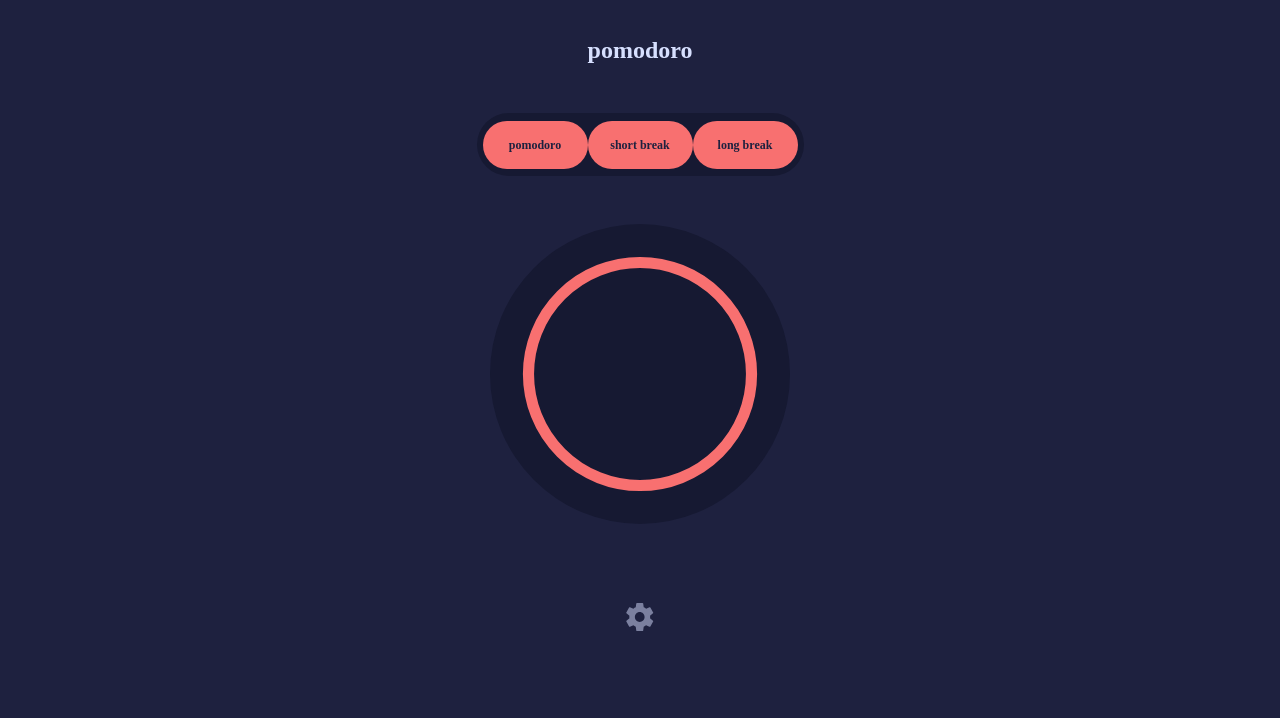
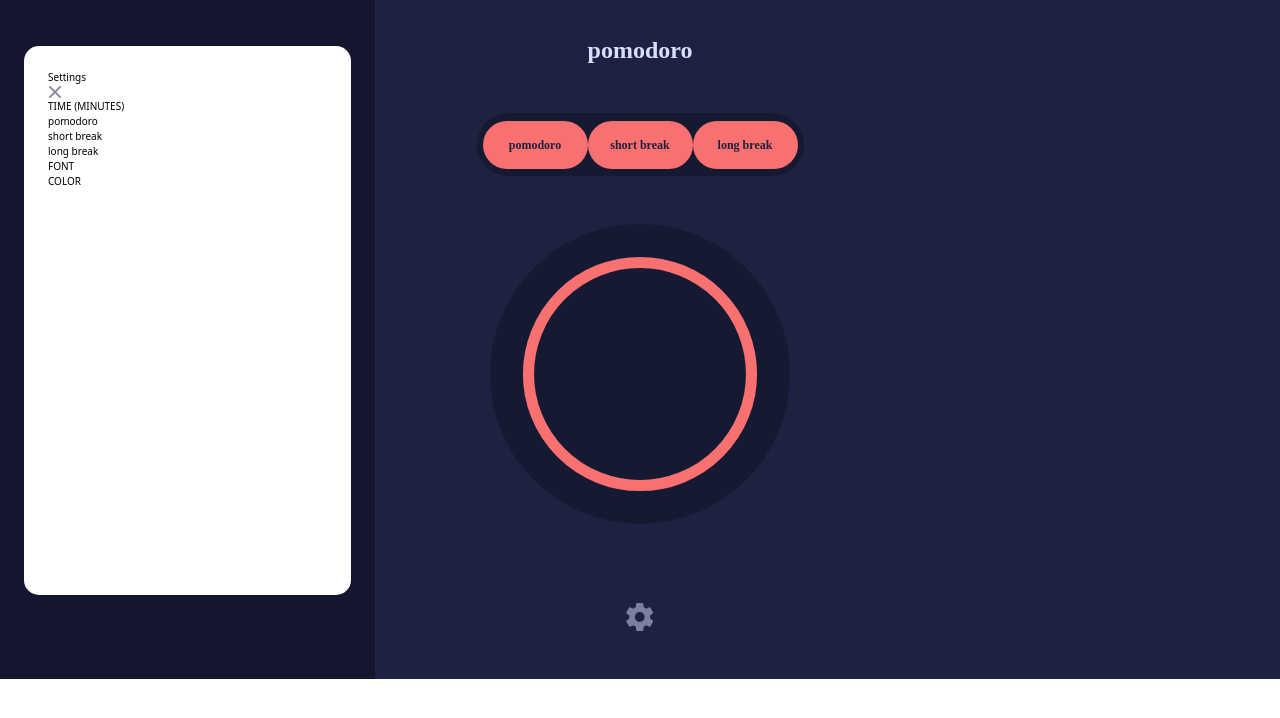
Before and after one commit to GIGAKLIBADZE/pomodoro-app, a React (Vite) app: page /pomodoro in a window 1280 px wide. Shown: the top 718 px of the page. Built offline with nearby package versions, Linux system fonts and the light colour scheme.

Commit message:
add a structure for a page for settings

```diff
--- /dev/null
+++ b/src/components/Settings.tsx
@@ -0,0 +1,45 @@
+import Cancel from "/images/icon-close.svg";
+
+const Settings: React.FC = () => {
+  return (
+    <div className="h-full absolute top-0 left-0 for-opacity pt-[4.6rem] px-[2.4rem]">
+      <div className="w-[32.7rem] h-[54.9rem] rounded-[15px] pt-[2.4rem] px-[2.4rem] bg-white m-auto">
+        <div>
+          <h2>Settings</h2>
+          <img src={Cancel} alt="Cancel" />
+        </div>
+        <div></div>
+        <h3>TIME (MINUTES)</h3>
+        <div>
+          <div>
+            <label htmlFor="pomodoro">pomodoro</label>
+            <input id="pomodoro" name="pomodoro" min="1" max="60" />
+          </div>
+          <div>
+            <label htmlFor="short">short break</label>
+            <input id="short" name="short" min="1" max="5" />
+          </div>
+          <div>
+            <label htmlFor="long">long break</label>
+            <input id="long" name="long" min="10" max="25" />
+          </div>
+        </div>
+        <div></div>
+        <div>
+          <h3>FONT</h3>
+          <div></div>
+          <div></div>
+          <div></div>
+        </div>
+        <div>
+          <h3>COLOR</h3>
+          <div></div>
+          <div></div>
+          <div></div>
+        </div>
+      </div>
+    </div>
+  );
+};
+
+export default Settings;
--- a/src/index.css
+++ b/src/index.css
@@ -1,8 +1,4 @@
 @import "tailwindcss";
-
-html {
-    font-size: 62.5% !important;
-}
 
 *,
 *::before,
@@ -10,11 +6,18 @@ html {
     box-sizing: border-box;
 }
 
+html {
+    font-size: 62.5% !important;
+}
 
 body {
     width: 100vw;
     min-height: 100vh;
     overflow-x: hidden;
+}
+
+.for-opacity {
+    background-color: rgba(10, 12, 28, 0.5)
 }
 
 @layer components {
--- a/src/pages/pomodoro.tsx
+++ b/src/pages/pomodoro.tsx
@@ -2,13 +2,15 @@ import React from "react";
 import HeaderAndMenu from "../components/HeaderAndMenu";
 import ShowTimer from "../components/ShowTimer";
 import SettingsImage from "../components/SeettingsImage";
+import Settings from "../components/Settings";
 
 const Pomodoro: React.FC = () => {
   return (
-    <div className="w-full min-h-screen bg-[#1e213f]">
+    <div className="bg-[#1e213f] relative">
       <HeaderAndMenu />
       <ShowTimer />
       <SettingsImage />
+      <Settings />
     </div>
   );
 };
```
